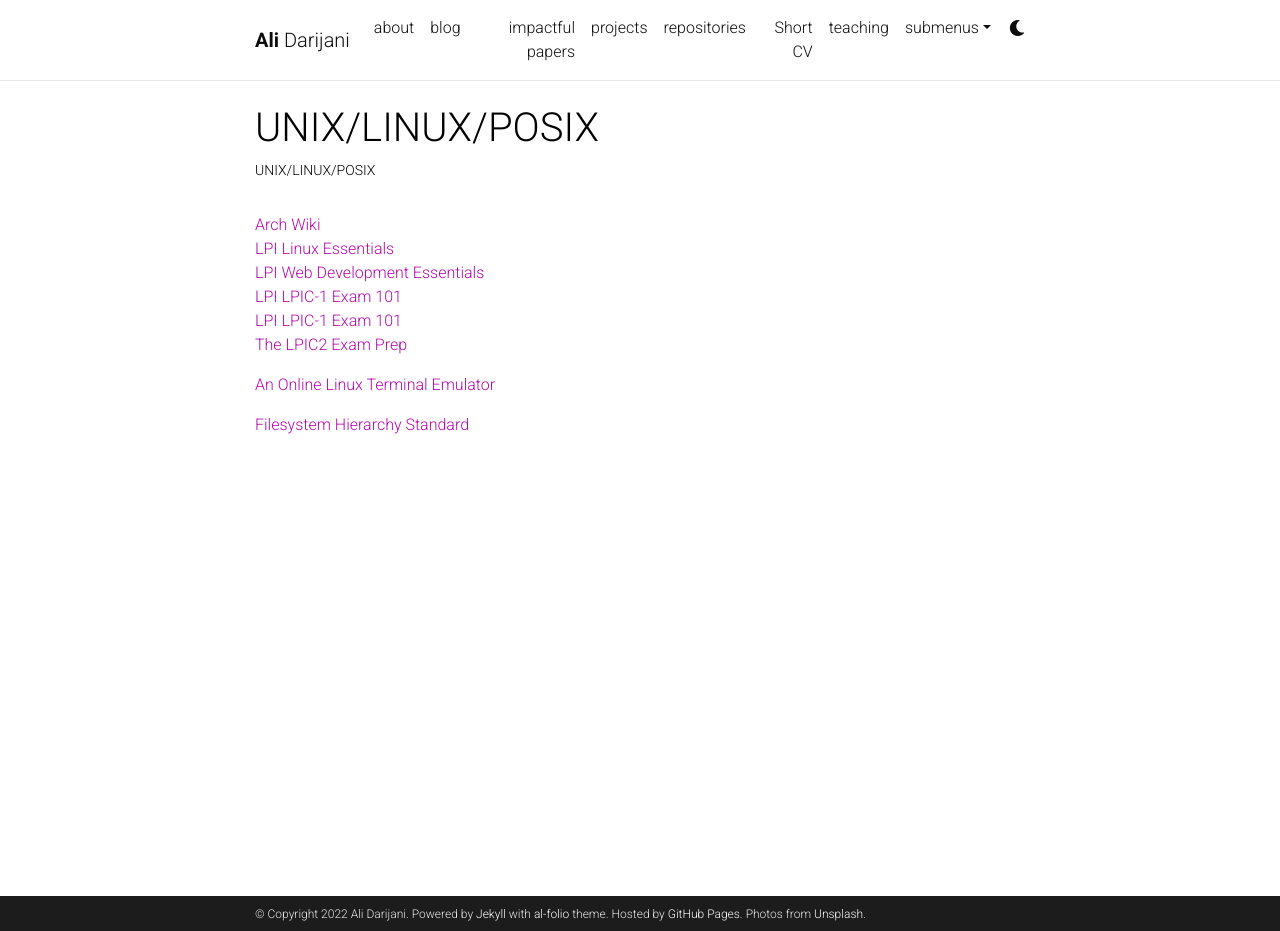
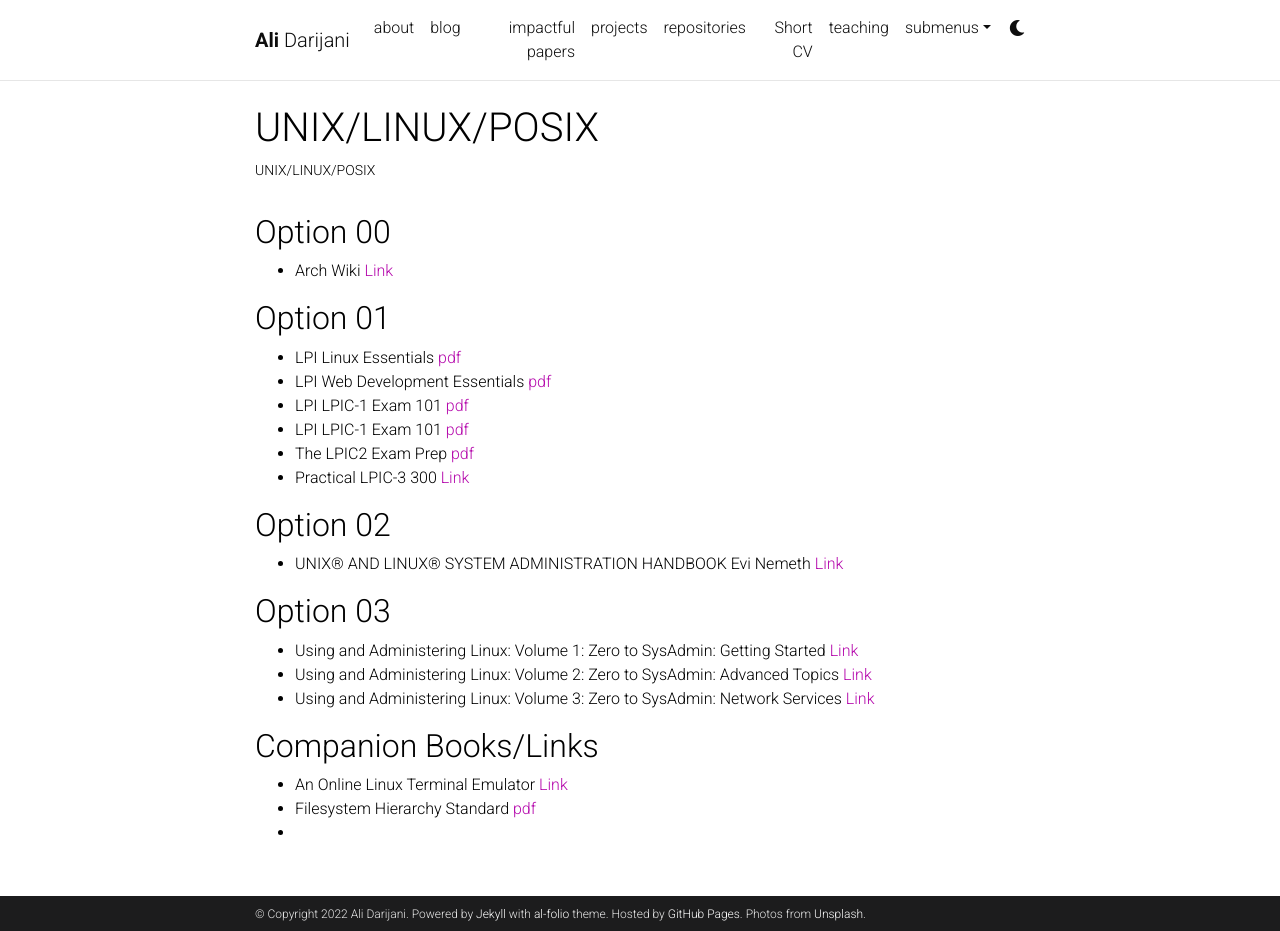
Before and after one commit to adarijani/adarijani.github.io_archived, a Jekyll site: the page built from _projects/unix linux posix.md, in a window 1280 px wide and 931 px high. Built offline with Jekyll 4.4.1, drawn with Linux system fonts in a browser that asks for light colours; comment, search, counter and statistics services are not loaded; a style sheet for code colours, icons or effects is not loaded.

Commit message:
Update unix linux posix.md

```diff
--- a/_projects/unix linux posix.md
+++ b/_projects/unix linux posix.md
@@ -7,14 +7,26 @@
 category: teaching
 ---
 
-[Arch Wiki](https://wiki.archlinux.org/)
-[LPI Linux Essentials](https://learning.lpi.org/pdfstore/LPI-Learning-Material-010-160-en.pdf)
-[LPI Web Development Essentials](https://learning.lpi.org/pdfstore/LPI-Learning-Material-030-100-en.pdf)
-[LPI LPIC-1 Exam 101](https://learning.lpi.org/pdfstore/LPI-Learning-Material-101-500-en.pdf)
-[LPI LPIC-1 Exam 101](https://learning.lpi.org/pdfstore/LPI-Learning-Material-102-500-en.pdf)
-[The LPIC2 Exam Prep](https://lpic2book.github.io/src/pdf/lpic2book.pdf)
+## Option 00
+* Arch Wiki [Link](https://wiki.archlinux.org/)
 
+## Option 01
+* LPI Linux Essentials [pdf](https://learning.lpi.org/pdfstore/LPI-Learning-Material-010-160-en.pdf)
+* LPI Web Development Essentials [pdf](https://learning.lpi.org/pdfstore/LPI-Learning-Material-030-100-en.pdf)
+* LPI LPIC-1 Exam 101 [pdf](https://learning.lpi.org/pdfstore/LPI-Learning-Material-101-500-en.pdf)
+* LPI LPIC-1 Exam 101 [pdf](https://learning.lpi.org/pdfstore/LPI-Learning-Material-102-500-en.pdf)
+* The LPIC2 Exam Prep [pdf](https://lpic2book.github.io/src/pdf/lpic2book.pdf)
+* Practical LPIC-3 300 [Link](https://link.springer.com/book/10.1007/978-1-4842-4473-9)
 
-[An Online Linux Terminal Emulator](https://bellard.org/jslinux/)
+## Option 02
+* UNIX® AND LINUX® SYSTEM ADMINISTRATION HANDBOOK Evi Nemeth [Link](https://www.oreilly.com/library/view/unix-and-linux/9780134278308/)
 
-[Filesystem Hierarchy Standard](https://refspecs.linuxfoundation.org/FHS_3.0/fhs-3.0.pdf)
+## Option 03
+* Using and Administering Linux: Volume 1: Zero to SysAdmin: Getting Started [Link](https://www.oreilly.com/library/view/using-and-administering/9781484250495/)
+* Using and Administering Linux: Volume 2: Zero to SysAdmin: Advanced Topics [Link](https://www.oreilly.com/library/view/using-and-administering/9781484254554/)
+* Using and Administering Linux: Volume 3: Zero to SysAdmin: Network Services [Link](https://www.oreilly.com/library/view/using-and-administering/9781484254851/)
+
+## Companion Books/Links
+* An Online Linux Terminal Emulator [Link](https://bellard.org/jslinux/)
+* Filesystem Hierarchy Standard [pdf](https://refspecs.linuxfoundation.org/FHS_3.0/fhs-3.0.pdf)
+*
```
